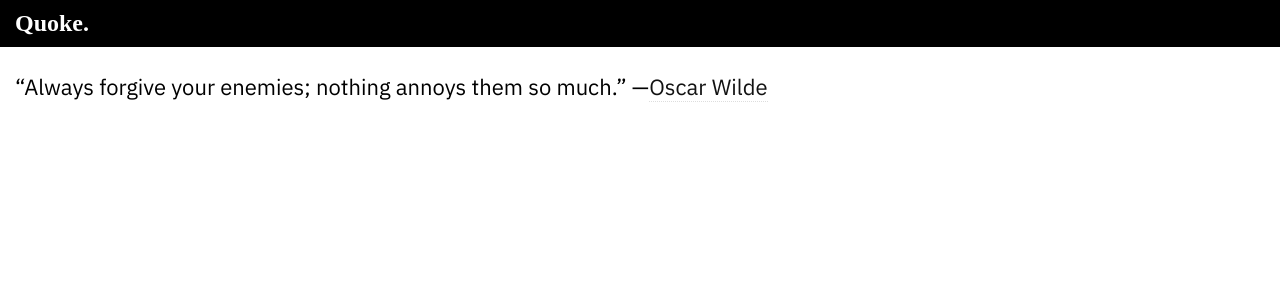
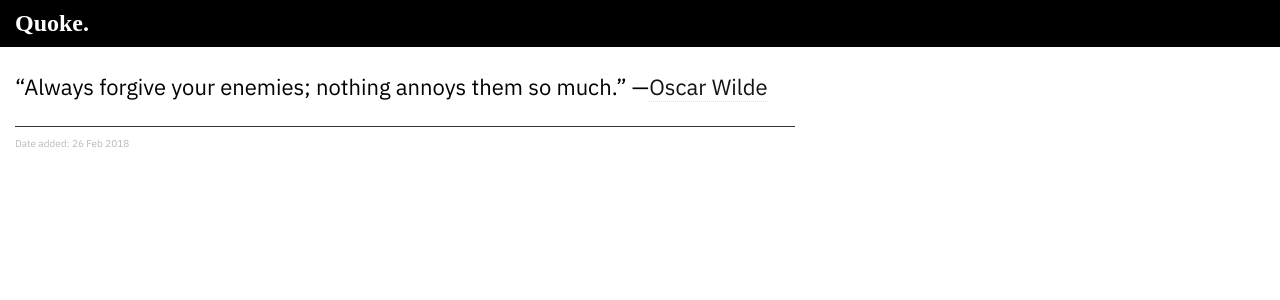
Before and after one commit to quoke/quoke.github.io, a Jekyll site: the page built from _quotations/always-forgive-your-enemies.html, in a window 1280 px wide. Shown: the top 300 px of the page. Built offline with Jekyll 4.4.1, drawn with Linux system fonts in a browser that asks for light colours; some web fonts are replaced.

```diff
--- a/_layouts/index.html
+++ b/_layouts/index.html
@@ -4,7 +4,7 @@
 <body>
   {% include nav.html %}
   <main>
-    <h1>Author</h1>
+    <h1>Authors</h1>
     {% assign sortedAuthors = site.authors | sort:
     'date' | reverse %}
     {% for author in sortedAuthors %}
@@ -12,7 +12,7 @@
       <a href="{{ author.url }}">{{ author.title }}</a>
     </span>
     {% endfor %}
-    <h1>Quotation</h1>
+    <h1>Quotations</h1>
     {% assign sortedQuotations = site.quotations | sort:
     'date' | reverse %}
     {% for quotation in sortedQuotations %}
--- a/_layouts/quotation.html
+++ b/_layouts/quotation.html
@@ -19,6 +19,8 @@
       </div>
     </div>
   </div>
+  <hr>
+  <div class="quotation-date">Date added: {{ page.date | date_to_string }}</div>
   </main>
   {% include foot.html %}
 </body>
--- a/_sass/_main.scss
+++ b/_sass/_main.scss
@@ -1,14 +1,15 @@
-@import url('https://fonts.googleapis.com/css?family=Trocchi');
-@import url('https://fonts.googleapis.com/css?family=IBM+Plex+Sans');
+@import url("https://fonts.googleapis.com/css?family=Trocchi");
+@import url("https://fonts.googleapis.com/css?family=IBM+Plex+Sans");
 
 // Some variables
 $color-border: #eee;
+$color-light-grey: #bababa;
 $page-gutter: 15px;
 $quote-font-size: 22px;
 $quote-line-height: 1.6em;
 
 body {
-  font-family: 'IBM Plex Sans', sans-serif;
+  font-family: "IBM Plex Sans", sans-serif;
   margin: 0;
 }
 
@@ -35,6 +36,13 @@
   line-height: 1.5em;
 }
 
+hr {
+  border: 0;
+  height: 1px;
+  background: #333;
+  // background-image: linear-gradient(to right, #ccc, #333, #ccc);
+}
+
 @import "utils";
 @import "nav";
 @import "footer";
--- a/_sass/_quotation.scss
+++ b/_sass/_quotation.scss
@@ -1,3 +1,9 @@
+.quotation-date {
+  font-size: 10px;
+  color: $color-light-grey;
+  margin: 1em 0;
+}
+
 blockquote {
   margin-left: 0;
   margin-right: 0;
```
Also changed, not shown: 404.html (deleted, +0 -8 lines), 404.md (added, +8 -0 lines), _posts/2018-05-04-first-post.md (deleted, +0 -8 lines).
